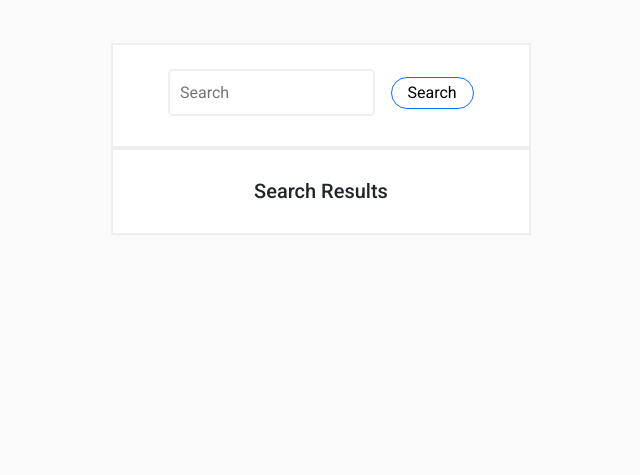
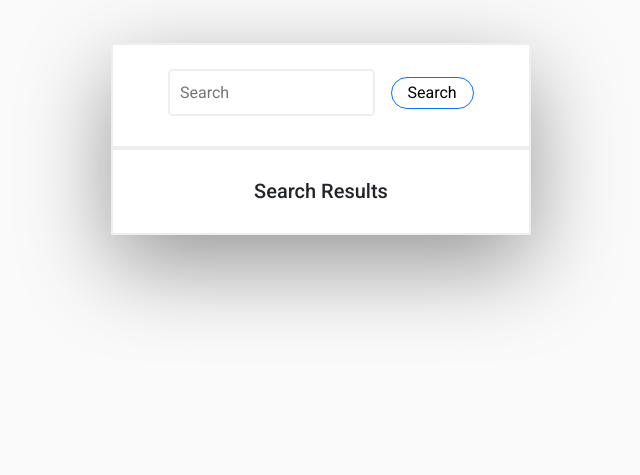
Before and after one commit to DP-NOTHING/Interact, a Django app: page /message/search/ in a window 1280 px wide. Shown: the part 89-564 px from the top of the page, without its empty margins (319-959 px from the left). Run offline with Django 3.2, Linux system fonts and the light colour scheme; some libraries are stand-ins or nearby versions.

Commit message:
modified:   templates/directs/search.html

```diff
--- a/templates/directs/search.html
+++ b/templates/directs/search.html
@@ -18,9 +18,9 @@
 <body>
 
   <div id="wrapper">
-    <div class="container">
-      <div class="phone-app-ddemo"></div>
-      <div class="form-data">
+    <div class="container" >
+
+      <div class="form-data" style="box-shadow: rgba(0, 0, 0, 0.4) 0px 30px 90px;">
 
         <form action="" method="GET">
             <div class="headedr__search">
```
